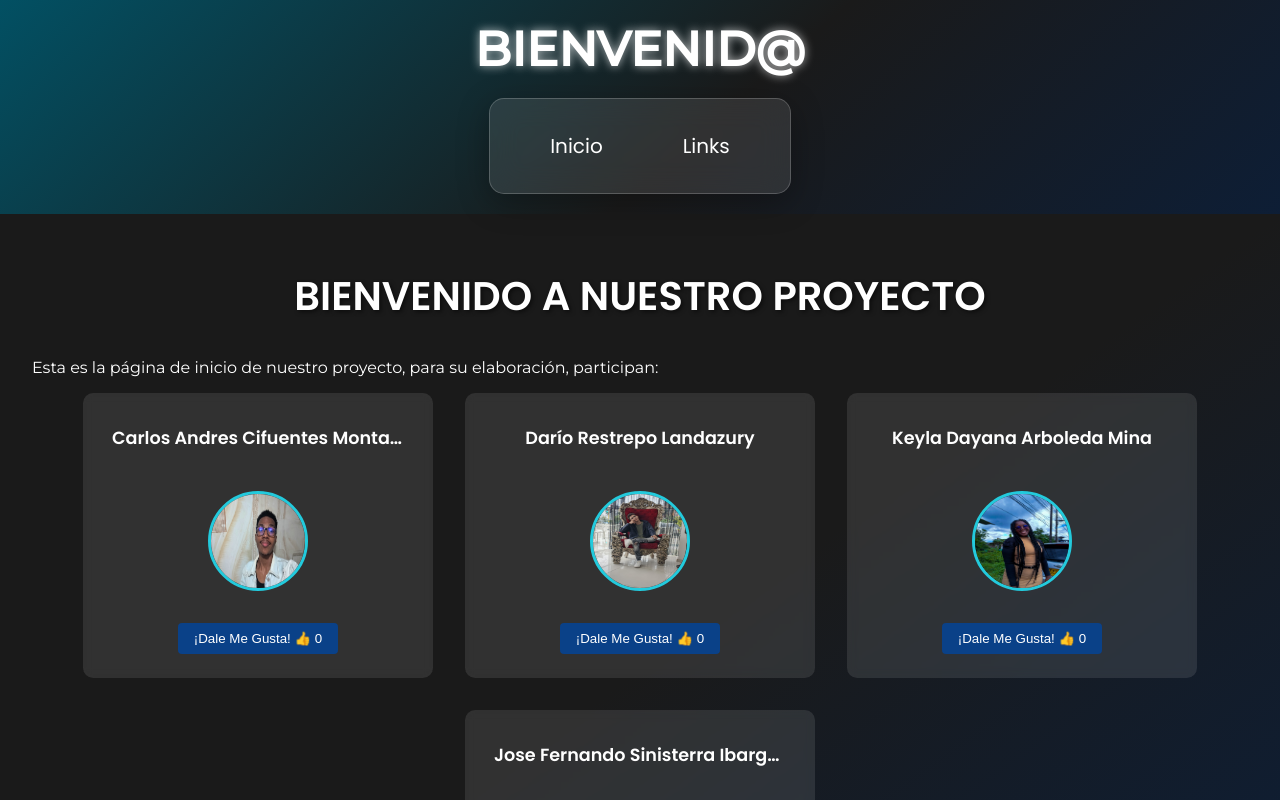
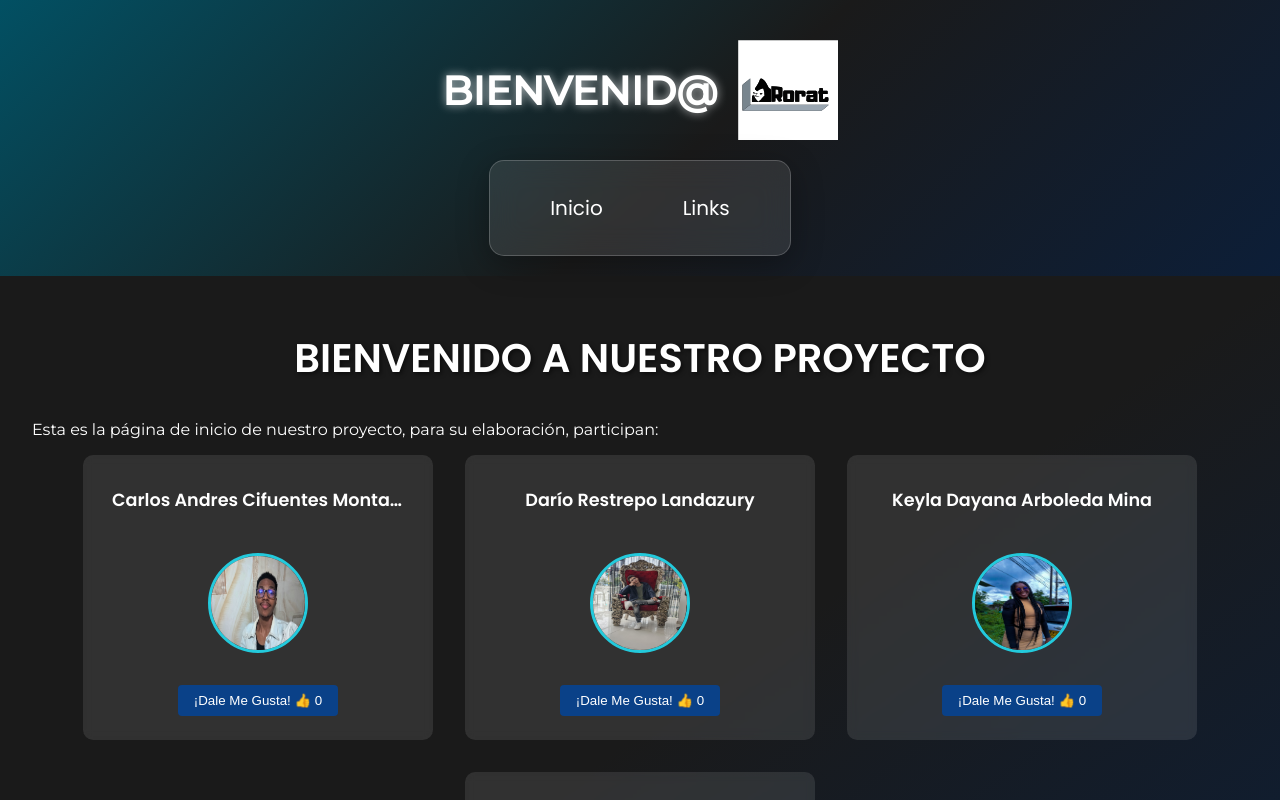
Before and after one commit to setneuficX8/Proyecto-Seminario-de-Actualizacion, a React (Vite) app: page / in a window 1280 px wide. Shown: the top 800 px of the page. Built offline with nearby package versions, Linux system fonts and the light colour scheme.

Commit message:
Poniendo nuestro logo en la bienvenida

```diff
--- a/src/App.css
+++ b/src/App.css
@@ -6,6 +6,23 @@ body{
   margin: 0;
   font-family: 'Montserrat', sans-serif;
   color: white;
+}
+
+.bienvenida {
+  display: flex;
+  align-items: center;
+  justify-content: center;
+  gap: 20px;
+  margin-top: 40px;
+}
+
+.bienvenida h1{
+    margin: 0;
+    font-size: 2.5rem;
+}
+
+.bienvenida img{
+    flex-shrink: 0;
 }
 
 h1 {
@@ -125,6 +142,13 @@ nav h3 a:focus {
     }
 }
 
+@media (max-width: 768px){
+    .bienvenida {
+        flex-direction: column;
+        align-items: center;
+    }
+}
+
 /* Variante alternativa: Nav fijo en la parte superior */
 .nav-fixed {
     position: fixed;
--- a/src/App.jsx
+++ b/src/App.jsx
@@ -10,8 +10,12 @@ function App() {
   return (
     <BrowserRouter>
       <div className="App">
-        <h1>BIENVENID@</h1>
-        <nav >
+          <div className="bienvenida">
+            <h1>BIENVENID@</h1>
+
+            <img src="public/file.svg" alt="Logo de la aplicación" width={100} height={100} />
+          </div>
+        <nav>
           <h3><Link to="/" >Inicio</Link></h3>
           <h3><Link to="/ruta" >Links</Link></h3>
         </nav>
```
